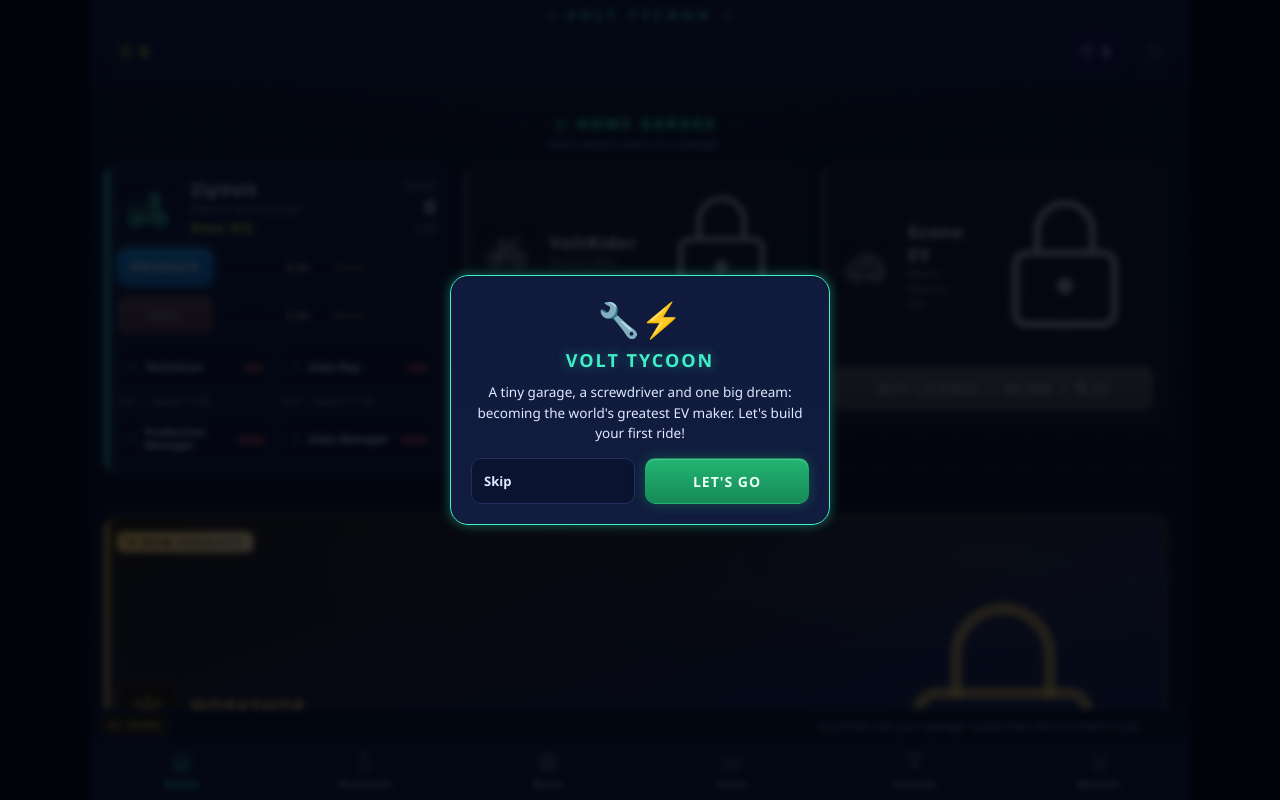
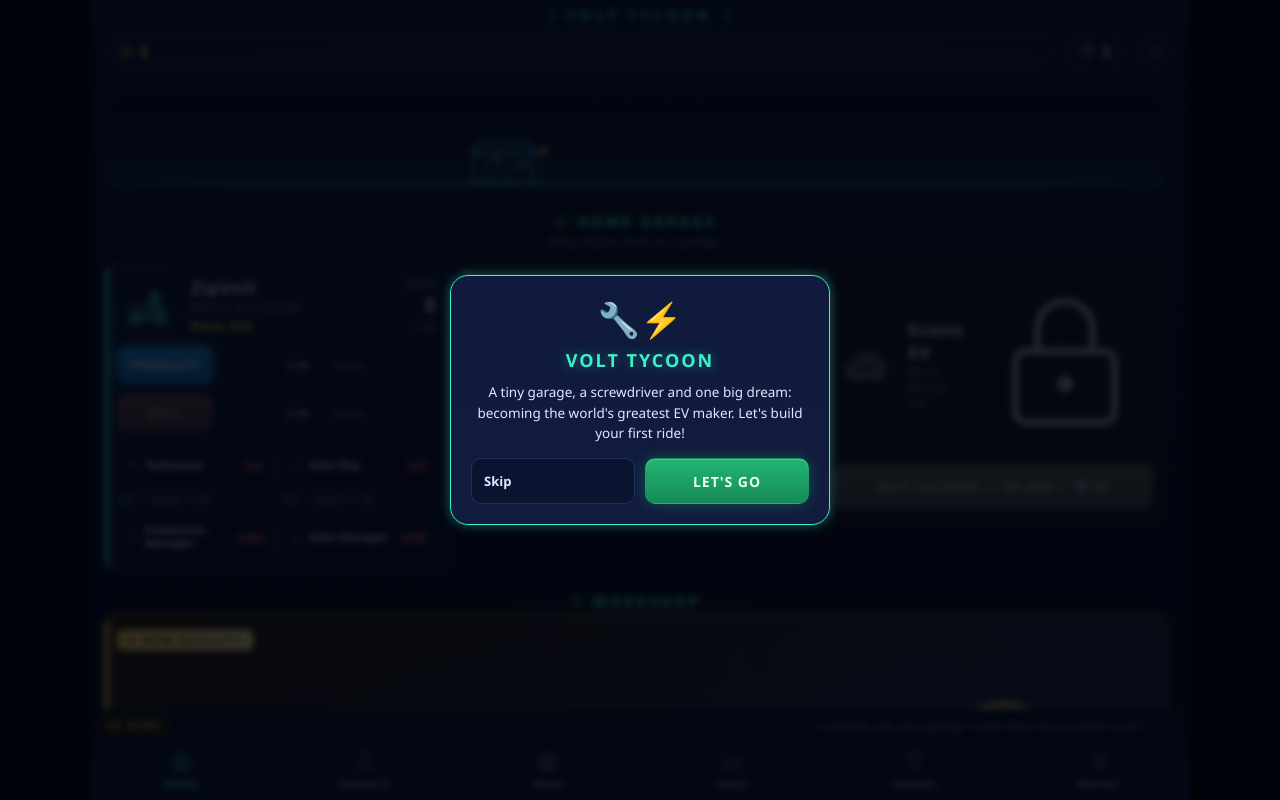
Before and after one commit to onurozdi/volt-tycoon, a website built with Vite: page ev-tycoon/index.html in a window 1280 px wide. Built offline with nearby package versions, Linux system fonts and the light colour scheme; what @capacitor/core, @capacitor/preferences would draw is missing.

Commit message:
Gorsel tesis sahnesi: buyuyen SVG panorama + kilometre tasi detaylari (kedi dahil)

```diff
--- a/ev-tycoon/src/style.css
+++ b/ev-tycoon/src/style.css
@@ -341,6 +341,36 @@ html, body {
 }
 
 /* Sözleşme kartları (Home üstü, sabit) */
+/* ============ Görsel tesis sahnesi ============ */
+
+.scene {
+  position: relative;
+  height: 96px;
+  overflow: hidden;
+  border: 1px solid var(--line);
+  border-radius: var(--radius);
+  background: linear-gradient(180deg, #060c1e 0%, #0c193a 70%, #0f2148 100%);
+  margin-bottom: 2px;
+}
+.scene svg { position: absolute; inset: 0; width: 100%; height: 100%; }
+/* Zemin neon çizgisi — SVG dar kalsa da tüm genişlikte sürer */
+.scene::after {
+  content: '';
+  position: absolute;
+  left: 0;
+  right: 0;
+  bottom: 6px;
+  height: 2px;
+  background: linear-gradient(90deg, transparent, #35e0ff77 15%, #35e0ff77 85%, transparent);
+  box-shadow: 0 0 8px #35e0ff55;
+  pointer-events: none;
+}
+@keyframes scn-blink { 0%, 100% { opacity: 1; } 50% { opacity: 0.15; } }
+.scn-beacon { animation: scn-blink 1.8s ease-in-out infinite; }
+@keyframes scn-glowpulse { 0%, 100% { opacity: 0.9; } 50% { opacity: 0.55; } }
+.scn-doorglow { animation: scn-glowpulse 3.2s ease-in-out infinite; }
+.scn-tip { animation: scn-glowpulse 2.4s ease-in-out infinite; }
+
 .ct-box { display: flex; flex-direction: column; gap: 6px; }
 .ct-box:not(:empty) { margin-bottom: 4px; }
 /* Kompakt şerit: satırın arkaplan dolgusu stok ilerlemesidir */
--- a/ev-tycoon/src/ui/render.ts
+++ b/ev-tycoon/src/ui/render.ts
@@ -26,6 +26,7 @@ import type { Lang } from '../i18n';
 import { showRewardedAd } from './ads';
 import { icon } from './art';
 import { initMusic, setMusicEnabled, setSoundEnabled, sfx } from './audio';
+import { sceneSVG, sceneSignature } from './scene';
 import { createTimeline } from './timeline';
 
 export type Tab = 'home' | 'research' | 'stats' | 'ach' | 'market' | 'bank' | 'settings';
@@ -192,6 +193,18 @@ function renderTab(tab: Tab): void {
 // ---------- HOME ----------
 
 function renderHome(c: HTMLElement): void {
+  // Görsel tesis sahnesi — açılan tesisle büyüyen panorama (sabit yükseklik)
+  const scene = el(`<div class="scene"></div>`);
+  c.appendChild(scene);
+  let lastScn = '';
+  updaters.push(() => {
+    const k = sceneSignature(S);
+    if (k !== lastScn) {
+      lastScn = k;
+      scene.innerHTML = sceneSVG(S);
+    }
+  });
+
   // Aktif sözleşme kartları (varsa) en üstte sabit
   const ctBox = el(`<div class="ct-box"></div>`);
   c.appendChild(ctBox);
--- /dev/null
+++ b/ev-tycoon/src/ui/scene.ts
@@ -0,0 +1,154 @@
+// Görsel tesis sahnesi — Home'un tepesinde, açılan tesisle büyüyen panorama.
+// Neon Tech stili: koyu gövdeler + tesise özgü neon kontur (cyan/lime/altın/mor).
+// Kilometre taşları sahneye küçük detaylar ekler (kedi kulübesi vb.).
+// Sabit yükseklik: içerik büyür ama sayfa düzeni asla oynamaz.
+
+import type { GameState } from '../core/state';
+
+interface SceneDetail {
+  id: string;
+  when: (s: GameState) => boolean;
+  svg: string;
+}
+
+// --- Binalar ---
+
+const GARAGE = `
+  <g>
+    <rect x="16" y="58" width="60" height="31" fill="#0b1531" stroke="#35e0ff" stroke-width="1.6"/>
+    <path d="M13 58h66l-7-10H20z" fill="#0e1c3e" stroke="#35e0ff" stroke-width="1.6"/>
+    <rect x="26" y="66" width="26" height="23" fill="#0a2438" stroke="#35e0ff" stroke-width="1.4" class="scn-doorglow"/>
+    <path d="M26 72h26M26 78h26M26 84h26" stroke="#35e0ff" stroke-width="1" opacity="0.55"/>
+    <rect x="60" y="66" width="11" height="9" fill="#11304f" stroke="#35e0ff" stroke-width="1.2"/>
+    <path d="M40 60l-3 4h4l-3 4" stroke="#c8f43e" stroke-width="1.3" fill="none" opacity="0.9"/>
+  </g>
+  <g>
+    <path d="M86 89V58" stroke="#22406e" stroke-width="2"/>
+    <circle cx="86" cy="56" r="3" fill="#ffd35e" opacity="0.9"/>
+    <circle cx="86" cy="56" r="6.5" fill="#ffd35e" opacity="0.16"/>
+  </g>`;
+
+const WORKSHOP = `
+  <g>
+    <rect x="94" y="63" width="68" height="26" fill="#0b1531" stroke="#c8f43e" stroke-width="1.6"/>
+    <path d="M94 63V51l17 12V51l17 12V51l17 12V51l17 12" fill="none" stroke="#c8f43e" stroke-width="1.4"/>
+    <rect x="102" y="70" width="16" height="19" fill="#0a2438" stroke="#c8f43e" stroke-width="1.3"/>
+    <path d="M110 70v19" stroke="#c8f43e" stroke-width="0.9" opacity="0.5"/>
+    <rect x="128" y="70" width="24" height="8" fill="#151228" stroke="#c8f43e" stroke-width="1"/>
+    <path d="M136 70v8M144 70v8" stroke="#c8f43e" stroke-width="0.8" opacity="0.5"/>
+  </g>`;
+
+const FACTORY = `
+  <g>
+    <rect x="170" y="47" width="82" height="42" fill="#0b1531" stroke="#ffd35e" stroke-width="1.6"/>
+    <rect x="180" y="28" width="8" height="19" fill="#0e1c3e" stroke="#ffd35e" stroke-width="1.4"/>
+    <rect x="196" y="34" width="8" height="13" fill="#0e1c3e" stroke="#ffd35e" stroke-width="1.4"/>
+    <circle cx="184" cy="25" r="2.4" fill="#ffd35e" opacity="0.9" class="scn-tip"/>
+    <circle cx="184" cy="25" r="5.5" fill="#ffd35e" opacity="0.15"/>
+    <circle cx="200" cy="31" r="2" fill="#ffd35e" opacity="0.8" class="scn-tip"/>
+    <rect x="176" y="72" width="14" height="17" fill="#0a2438" stroke="#ffd35e" stroke-width="1.2"/>
+    <rect x="212" y="56" width="10" height="7" fill="#151228" stroke="#ffd35e" stroke-width="1"/>
+    <rect x="226" y="56" width="10" height="7" fill="#151228" stroke="#ffd35e" stroke-width="1"/>
+    <rect x="240" y="56" width="10" height="7" fill="#151228" stroke="#ffd35e" stroke-width="1"/>
+    <rect x="212" y="68" width="10" height="7" fill="#151228" stroke="#ffd35e" stroke-width="1"/>
+    <rect x="226" y="68" width="10" height="7" fill="#151228" stroke="#ffd35e" stroke-width="1"/>
+    <rect x="240" y="68" width="10" height="7" fill="#151228" stroke="#ffd35e" stroke-width="1"/>
+  </g>`;
+
+const GIGA = `
+  <g>
+    <rect x="258" y="40" width="94" height="49" fill="#0b1531" stroke="#a98aff" stroke-width="1.6"/>
+    <path d="M258 40l47-9 47 9" fill="#0e1c3e" stroke="#a98aff" stroke-width="1.6"/>
+    <path d="M305 31V19" stroke="#a98aff" stroke-width="1.4"/>
+    <circle cx="305" cy="17" r="2.4" fill="#ff5e6c" class="scn-beacon"/>
+    <circle cx="305" cy="17" r="5.5" fill="#ff5e6c" opacity="0.15"/>
+    <path d="M304 50l-8 11h8l-8 11" stroke="#c8f43e" stroke-width="2" fill="none" opacity="0.95"/>
+    <path d="M266 78h78" stroke="#a98aff" stroke-width="1.4" opacity="0.5" stroke-dasharray="6 4"/>
+    <path d="M264 37l38-7M348 37l-30-5.5" stroke="#a98aff" stroke-width="0.9" opacity="0.4"/>
+  </g>`;
+
+// Sıradaki kilitli tesisin silueti — merak unsuru (soluk, kesikli)
+const TEASERS: Record<string, string> = {
+  workshop: `<g opacity="0.14"><rect x="94" y="51" width="68" height="38" fill="none" stroke="#7fd8ff" stroke-width="1.4" stroke-dasharray="4 4"/><text x="128" y="75" fill="#7fd8ff" font-size="13" text-anchor="middle" font-weight="800">?</text></g>`,
+  factory: `<g opacity="0.14"><rect x="170" y="47" width="82" height="42" fill="none" stroke="#7fd8ff" stroke-width="1.4" stroke-dasharray="4 4"/><text x="211" y="72" fill="#7fd8ff" font-size="13" text-anchor="middle" font-weight="800">?</text></g>`,
+  gigafactory: `<g opacity="0.14"><rect x="258" y="40" width="94" height="49" fill="none" stroke="#7fd8ff" stroke-width="1.4" stroke-dasharray="4 4"/><text x="305" y="68" fill="#7fd8ff" font-size="13" text-anchor="middle" font-weight="800">?</text></g>`,
+};
+
+// Gökyüzü: tesis büyüdükçe yıldızlar çoğalır
+const STARS_MID = `<g fill="#9fd8ff" opacity="0.5"><circle cx="44" cy="14" r="1"/><circle cx="148" cy="9" r="1.2"/><circle cx="232" cy="17" r="0.9"/></g>`;
+const STARS_FULL = `<g fill="#9fd8ff" opacity="0.6"><circle cx="20" cy="22" r="0.9"/><circle cx="106" cy="20" r="1"/><circle cx="196" cy="8" r="1.1"/><circle cx="262" cy="12" r="0.9"/><circle cx="340" cy="10" r="1.2"/></g>
+  <path d="M30 6l10 4" stroke="#9fd8ff" stroke-width="1" opacity="0.35" stroke-linecap="round"/>`;
+
+// --- Kilometre taşı detayları ---
+// Koşul başarım listesine bakar: sahne, oyuncunun hikâyesini biriktirir.
+const DETAILS: SceneDetail[] = [
+  {
+    // Tam Kadro (tüm araçlar) → kedi kulübesi + garaj çatısında kedi 😺
+    id: 'cat',
+    when: (s) => s.achievements.includes('allVehicles'),
+    svg: `<g>
+      <rect x="2" y="78" width="11" height="11" fill="#0e1c3e" stroke="#ffd35e" stroke-width="1.2"/>
+      <path d="M1 78l6.5-6 6.5 6" fill="none" stroke="#ffd35e" stroke-width="1.2"/>
+      <path d="M5.5 89v-4a2 2 0 0 1 4 0v4" fill="#091026" stroke="#ffd35e" stroke-width="1"/>
+      <path d="M60 48c0-3.5 1.2-5.5 3-5.5l.4-2 1.4 1.2h1.4l1.4-1.2.4 2c1.8 0 3 2 3 5.5z" fill="#ffd35e"/>
+      <path d="M71 48c2.2-.2 3.2-1.6 3-3.6" fill="none" stroke="#ffd35e" stroke-width="1.3" stroke-linecap="round"/>
+    </g>`,
+  },
+  {
+    // İlk milyon → atölyenin üstünde ⚡ reklam panosu
+    id: 'billboard',
+    when: (s) => s.achievements.includes('earned1m') && !!s.locations['workshop'],
+    svg: `<g>
+      <path d="M126 51V38" stroke="#22406e" stroke-width="2"/>
+      <rect x="112" y="24" width="28" height="14" rx="2" fill="#0e1c3e" stroke="#ffd35e" stroke-width="1.4"/>
+      <path d="M124 27l-4 5h4l-4 5" stroke="#c8f43e" stroke-width="1.4" fill="none"/>
+      <path d="M130 30h6M130 34h4" stroke="#ffd35e" stroke-width="1.2" opacity="0.7"/>
+    </g>`,
+  },
+  {
+    // İş Gücü (150 çalışan) → sahanın sonunda şirket bayrağı
+    id: 'flag',
+    when: (s) => s.achievements.includes('techLegion'),
+    svg: `<g>
+      <path d="M355 89V48" stroke="#22406e" stroke-width="1.8"/>
+      <path d="M355 48c-4 0-8 1.5-12 3 4 1.5 8 3 12 3z" fill="#c8f43e" opacity="0.9"/>
+    </g>`,
+  },
+  {
+    // Araştırma Ustası → gigafactory çatısına uydu çanağı
+    id: 'dish',
+    when: (s) => s.achievements.includes('researchMaster') && !!s.locations['gigafactory'],
+    svg: `<g>
+      <path d="M332 40l-3-6" stroke="#a98aff" stroke-width="1.4"/>
+      <path d="M325 33a7 7 0 0 1 10-6" fill="none" stroke="#a98aff" stroke-width="1.6"/>
+      <circle cx="331" cy="29" r="1.4" fill="#a98aff"/>
+    </g>`,
+  },
+];
+
+const LOC_ORDER = ['garage', 'workshop', 'factory', 'gigafactory'];
+
+/** Sahneyi etkileyen durumun imzası — değişmedikçe SVG yeniden kurulmaz */
+export function sceneSignature(s: GameState): string {
+  const locs = LOC_ORDER.map((id) => (s.locations[id] ? '1' : '0')).join('');
+  const dets = DETAILS.map((d) => (d.when(s) ? '1' : '0')).join('');
+  return locs + ':' + dets;
+}
+
+export function sceneSVG(s: GameState): string {
+  const open = (id: string): boolean => !!s.locations[id];
+  const parts: string[] = [];
+  // Gökyüzü
+  if (open('gigafactory')) parts.push(STARS_MID, STARS_FULL);
+  else if (open('factory')) parts.push(STARS_MID);
+  // Binalar (soldan sağa) + sıradaki tesisin soluk silueti
+  parts.push(GARAGE);
+  if (open('workshop')) parts.push(WORKSHOP);
+  if (open('factory')) parts.push(FACTORY);
+  if (open('gigafactory')) parts.push(GIGA);
+  const next = LOC_ORDER.find((id) => !open(id));
+  if (next && TEASERS[next]) parts.push(TEASERS[next]);
+  // Kilometre taşı detayları
+  for (const d of DETAILS) if (d.when(s)) parts.push(d.svg);
+  return `<svg viewBox="0 0 360 96" preserveAspectRatio="xMidYMax meet" xmlns="http://www.w3.org/2000/svg">${parts.join('')}</svg>`;
+}
```
Also changed, not shown: GDD.md (+13 -0 lines).
